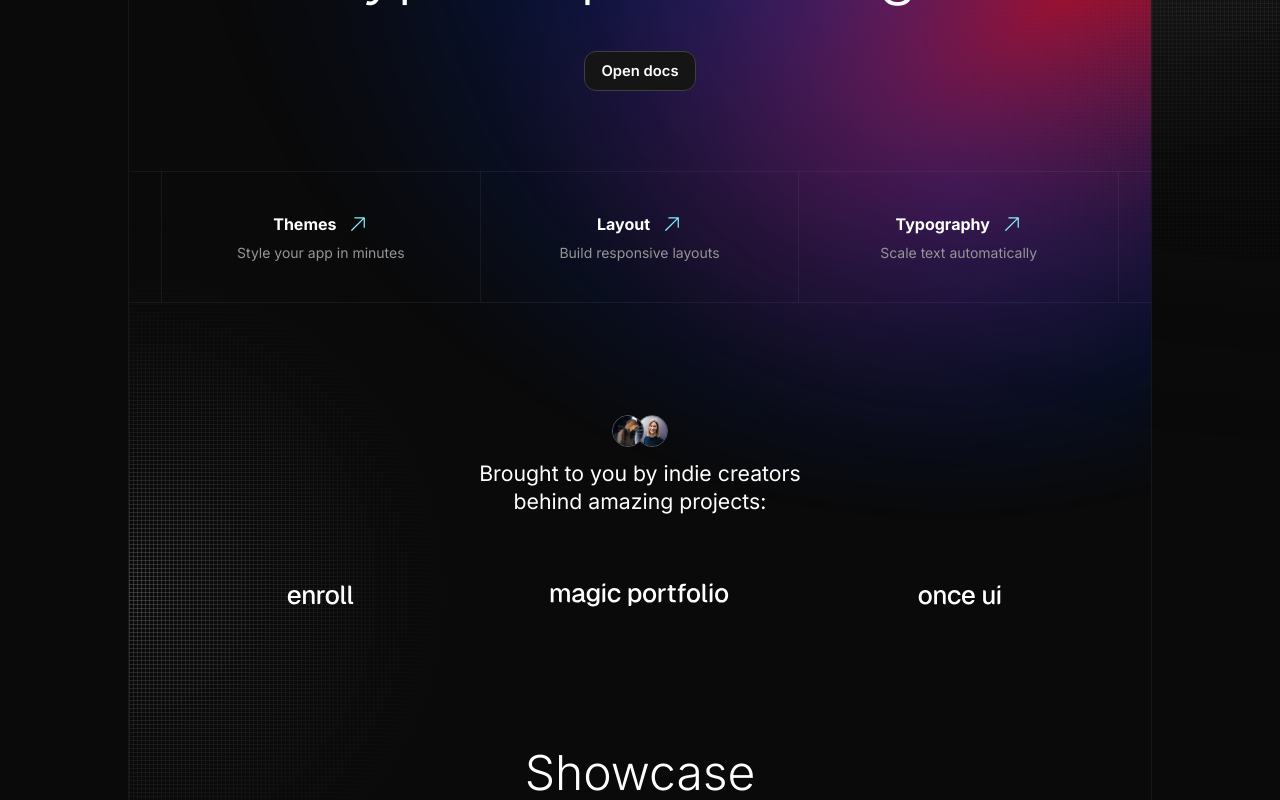
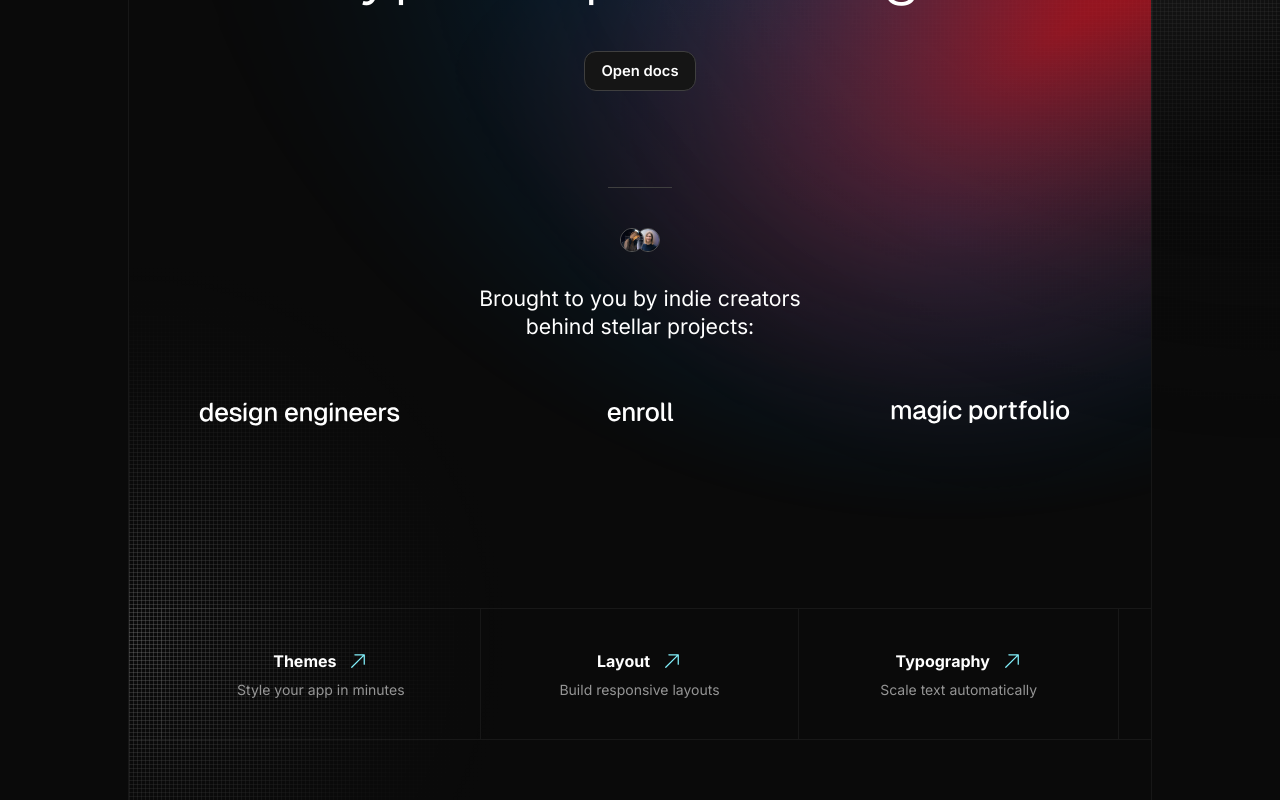
Before and after one commit to once-ui-system/nextjs-starter, a Next.js app: page / in a window 1280 px wide. Shown: the part 360-1160 px from the top of the page. Built offline with nearby package versions, Linux system fonts and the light colour scheme.

Commit message:
style updates

```diff
--- a/src/app/page.tsx
+++ b/src/app/page.tsx
@@ -77,7 +77,7 @@ export default function Home() {
   return (
     <Flex
       fillWidth
-      paddingY="80"
+      paddingTop="80"
       paddingX="l"
       direction="column"
       alignItems="center"
@@ -148,7 +148,7 @@ export default function Home() {
             overflow="hidden"
             as="main"
             direction="column"
-            radius="xl"
+            topRadius="xl"
             alignItems="center"
             border="neutral-alpha-weak"
             fillWidth
@@ -230,7 +230,7 @@ export default function Home() {
                   align="center"
                   marginBottom="16"
                 >
-                  Once UI is like Typescript for design
+                  Once UI is like TypeScript for design
                 </Heading>
                 <Button
                   id="readDocs"
@@ -240,14 +240,43 @@ export default function Home() {
                   variant="secondary"
                   arrowIcon
                 />
+                <Flex alignItems="center" paddingTop="64" fillWidth gap="24" direction="column">
+                <Line maxWidth={4} marginBottom="16"/>
+                <AvatarGroup
+                  marginBottom="8"
+                  reverse
+                  size="s"
+                  avatars={[
+                    { src: "/images/l.jpg" },
+                    { src: "/images/z.jpg" },
+                  ]}/>
+                <Heading
+                  marginBottom="12"
+                  as="h2"
+                  align="center"
+                  variant="heading-default-l">
+                  Brought to you by indie creators<br/> behind stellar projects:
+                </Heading>
+                <LogoCloud
+                  paddingBottom="128"
+                  limit={3}
+                  fillWidth
+                  logos={[
+                    { icon: false, wordmarkSrc: "/trademark/dopler-wordmark.svg",  size: "m" },
+                    { icon: false, wordmarkSrc: "/trademark/design-engineers-wordmark.svg", size: "m" },
+                    { icon: false, wordmarkSrc: "/trademark/enroll-wordmark.svg",  size: "m" },
+                    { icon: false, wordmarkSrc: "/trademark/magic-portfolio-wordmark.svg", size: "m" },
+                    { icon: false, size: "m" },
+                  ]}
+                  columns="repeat(3, 1fr)"
+                />
+                </Flex>
                 <Flex
-                  marginTop="48"
-                  mobileDirection="column"
                   fillWidth
                   overflow="hidden"
                 >
-                  <Flex maxWidth="32" borderTop="neutral-alpha-weak" borderBottom="neutral-medium"></Flex>
-                  <Flex fillWidth border="neutral-alpha-weak">
+                  <Flex hide="s" maxWidth="32" borderTop="neutral-alpha-weak" borderBottom="neutral-medium"></Flex>
+                  <Flex fillWidth border="neutral-alpha-weak" mobileDirection="column">
                   {links.map((link, index) => (
                     <SmartLink
                       unstyled
@@ -277,40 +306,10 @@ export default function Home() {
                     </SmartLink>
                   ))}
                   </Flex>
-                  <Flex maxWidth="32" borderTop="neutral-alpha-weak" borderBottom="neutral-medium"></Flex>
+                  <Flex hide="s" maxWidth="32" borderTop="neutral-alpha-weak" borderBottom="neutral-medium"></Flex>
                 </Flex>
               </Flex>
-              <Flex fillWidth paddingX="32" paddingTop="64" gap="12" direction="column" alignItems="center" position="relative">
-                <AvatarGroup
-                  reverse
-                  avatars={[
-                    { src: "/images/l.jpg" },
-                    { src: "/images/z.jpg" },
-                  ]}/>
-                <Heading
-                  marginBottom="32"
-                  as="h2"
-                  align="center"
-                  variant="heading-default-l">
-                  Brought to you by indie creators<br/> behind amazing projects:
-                </Heading>
-                <LogoCloud
-                  paddingBottom="104"
-                  limit={3}
-                  fillWidth
-                  logos={[
-                    { icon: false, wordmarkSrc: "/trademark/design-engineers-wordmark.svg", size: "m" },
-                    { icon: false, wordmarkSrc: "/trademark/enroll-wordmark.svg",  size: "m" },
-                    { icon: false, wordmarkSrc: "/trademark/magic-portfolio-wordmark.svg", size: "m" },
-                    { icon: false, size: "m" },
-                    { icon: false, wordmarkSrc: "/trademark/dopler-wordmark.svg",  size: "m" },
-                    { icon: false, wordmarkSrc: "/trademark/design-engineers-wordmark.svg", size: "m" },
-                    { icon: false, wordmarkSrc: "/trademark/enroll-wordmark.svg", size: "m" },
-                    { icon: false, size: "m" },
-                    { icon: false, wordmarkSrc: "/trademark/dopler-wordmark.svg",  size: "m" },
-                  ]}
-                  columns="repeat(3, 1fr)"
-                />
+              <Flex fillWidth paddingTop="64" paddingX="32" gap="12" direction="column" alignItems="center" position="relative">
                 <Heading as="h2" variant="display-default-m">
                   Showcase
                 </Heading>
--- a/src/once-ui/resources/config.js
+++ b/src/once-ui/resources/config.js
@@ -5,7 +5,7 @@ const style = {
   theme: "dark", // dark | light
   neutral: "gray", // sand | gray | slate
   brand: "cyan", // blue | indigo | violet | magenta | pink | red | orange | yellow | moss | green | emerald | aqua | cyan
-  accent: "blue", // blue | indigo | violet | magenta | pink | red | orange | yellow | moss | green | emerald | aqua | cyan
+  accent: "cyan", // blue | indigo | violet | magenta | pink | red | orange | yellow | moss | green | emerald | aqua | cyan
   solid: "contrast", // color | contrast | inverse
   solidStyle: "flat", // flat | plastic
   border: "playful", // rounded | playful | conservative
```
Also changed, not shown: src/once-ui/components/AvatarGroup.tsx (+9 -3 lines).
